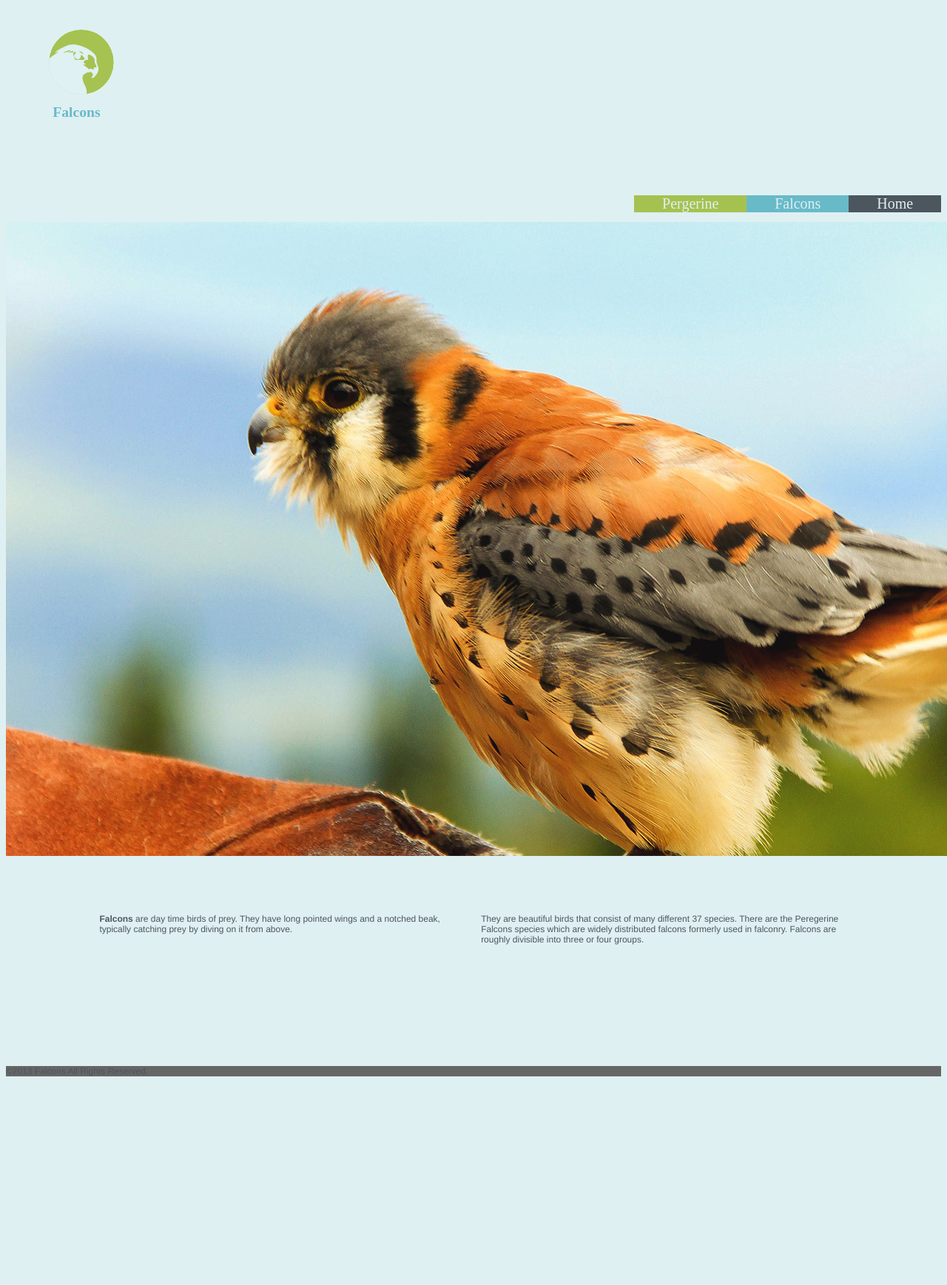
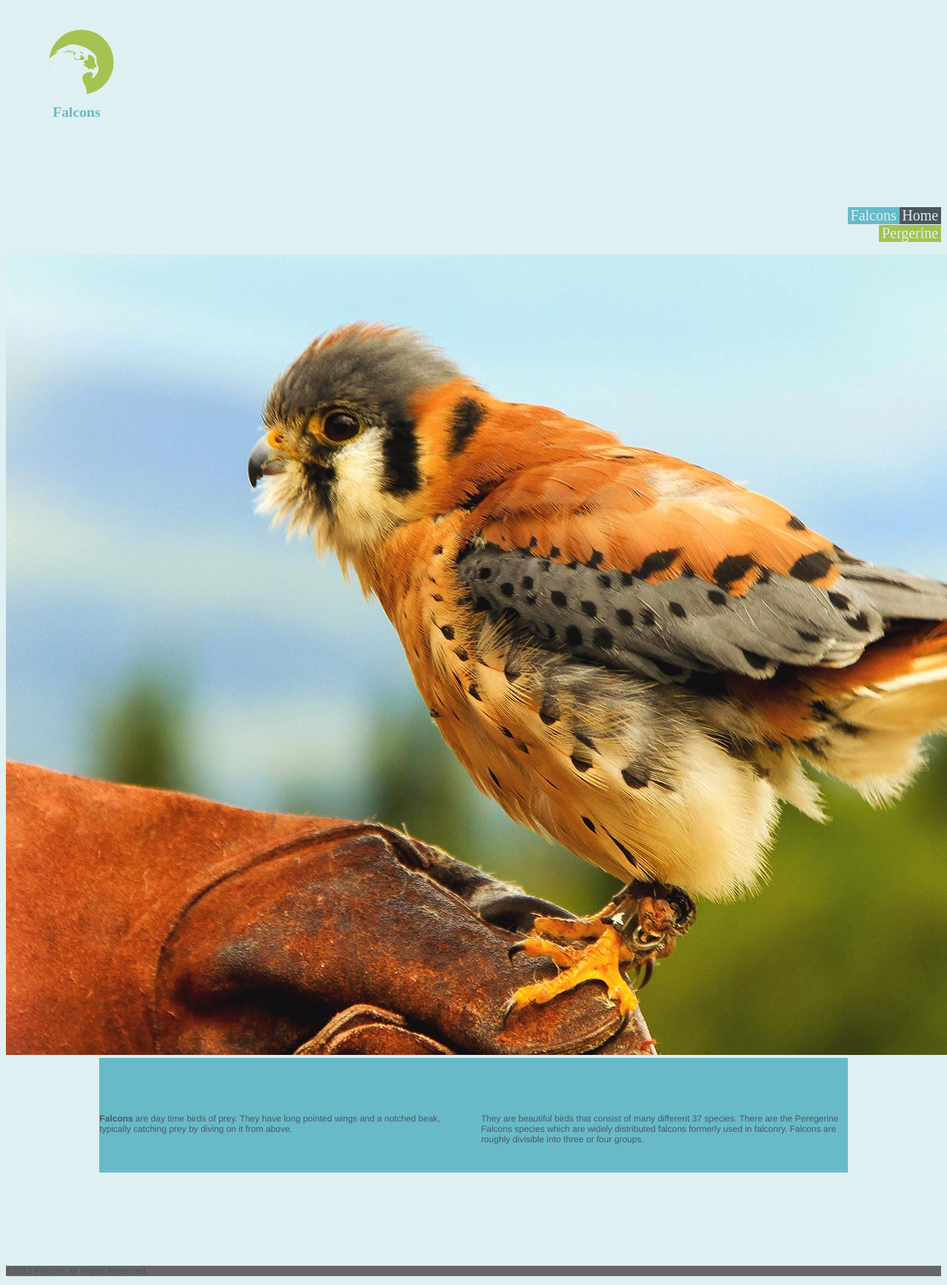
Before and after one commit to mariamabdul/large-data-website, a Jekyll site: the page built from index.html, in a window 1280 px wide. Shown: the whole page at 74% size. Built offline with Jekyll 4.4.1, drawn with Linux system fonts in a browser that asks for light colours; Markdown is read by kramdown in place of the engine named in the settings; before the commit the page ends 1467 px from its top, so only the background shows below that.

Commit message:
changed image size and nav

```diff
--- a/_layouts/default.html
+++ b/_layouts/default.html
@@ -11,6 +11,17 @@
 </head>
 <body>
 
+ <img src="img/logo.svg" class="logo">
+
+<h1>Falcons</h1>
+
+<ul class="list-nav">
+	<li class="list-nav-item grey-btn" class="selected">Home</li>
+	<li class="list-nav-item blue-btn">Falcons</li>
+	<li class="list-nav-item green-btn">Pergerine</li>
+
+</ul>
+
  {{content}}
 
 
--- a/css/general.css
+++ b/css/general.css
@@ -22,7 +22,7 @@ p {
 	margin-top: 10%;
 }
 
-.billboard1 img {
+.billboard {
 	width:100%;
 	margin: 0 auto;
 	margin-top: -0.5%;
@@ -33,8 +33,8 @@ p {
 .bucket {
 
 	padding-bottom: 3%;
-
-	}
+	background-color: #68bac9;
+}
 
 .list-nav {
 	padding-left: 0;
@@ -134,11 +134,15 @@ h1 {
 	margin-bottom: 8%;
 }
 
+.list-nav {
+	float: right;
+	width: 10%;
+}
+
 .list-nav-item {
 	display: inline-block;
 	font-size: 20px;
 	color: #dff0f2;
-	float: right;
 	padding-left: 3%;
 	padding-right: 3%;
 	margin-bottom: 5%;
--- a/falcons.html
+++ b/falcons.html
@@ -3,7 +3,7 @@
 <head>
   <meta charset=utf-8>
   <title>Falcons</title>
-  <link href="css/general.css">
+  <link href="css/general.css" rel="stylesheet">
 
 </head>
 <body>
--- a/index.html
+++ b/index.html
@@ -3,26 +3,8 @@ layout: default
 ---
 
 
- <img src="img/logo.svg" class="logo">
-
-<h1>Falcons</h1>
-
-<ul class="list-nav">
-	<li class="list-nav-item grey-btn" class="selected">Home</li>
-	<li class="list-nav-item blue-btn">Falcons</li>
-	<li class="list-nav-item green-btn">Pergerine</li>
-
-</ul>
-
-<div class="billboard1">
-				<img src="img/falcon-mob.jpg" alt="Billboard">
-		</div>
-		<div class="billboard2">
-			<img src="img/falcon1.jpg" alt="Billboard">
-		</div>
-
-		<div class="billboard3">
-			<img src="img/falcon-large.jpg" alt="Billboard">
+<div class="billboard">
+				<img src="img/falconweb.jpg" alt="Billboard">
 		</div>
 
  <div class="bucket">
@@ -42,12 +24,3 @@ layout: default
 		</div>
 
 	</div>
-
-
-
-
-
-
-
-</body>
-</html>
```
Also changed, not shown: img/falconweb.jpg (added).
